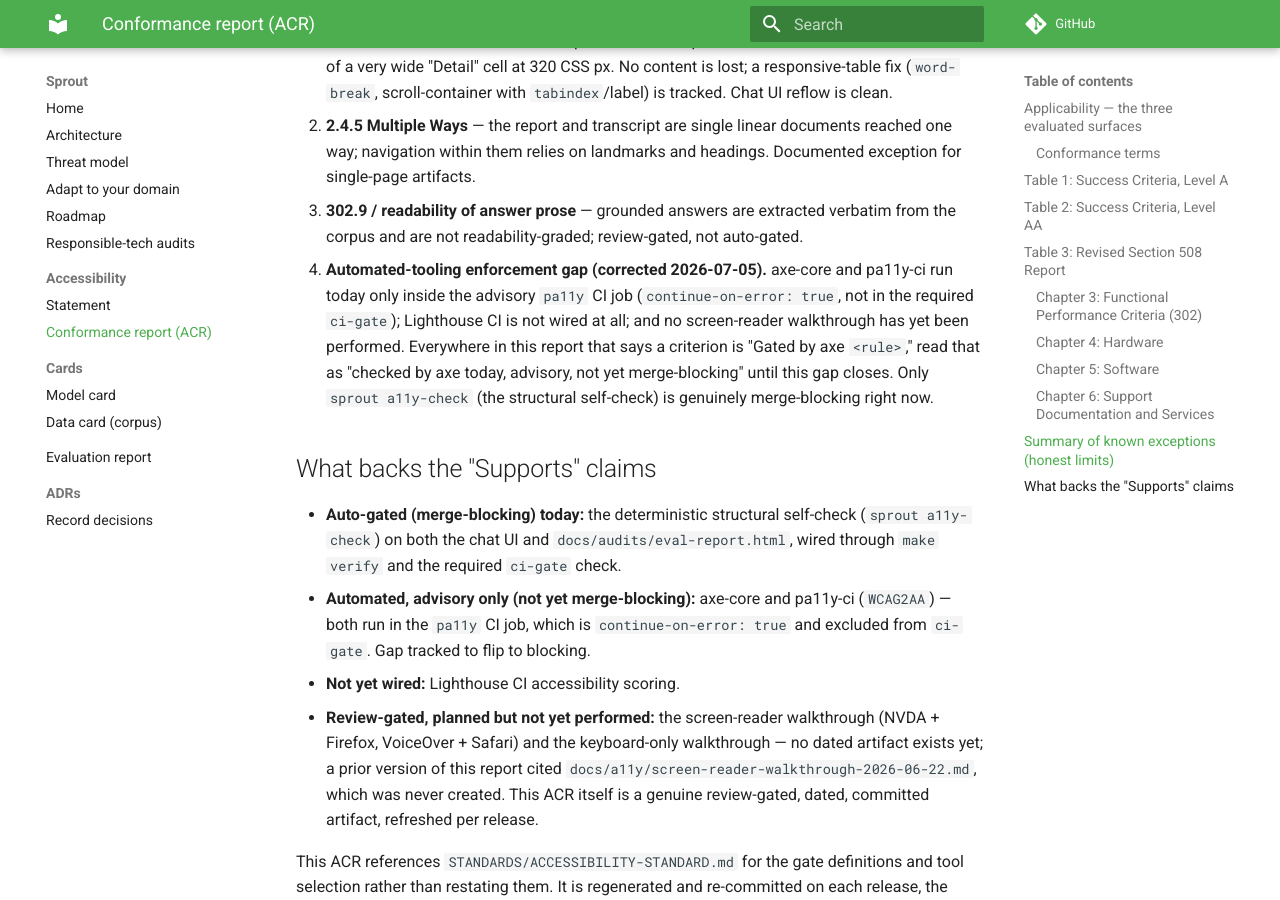
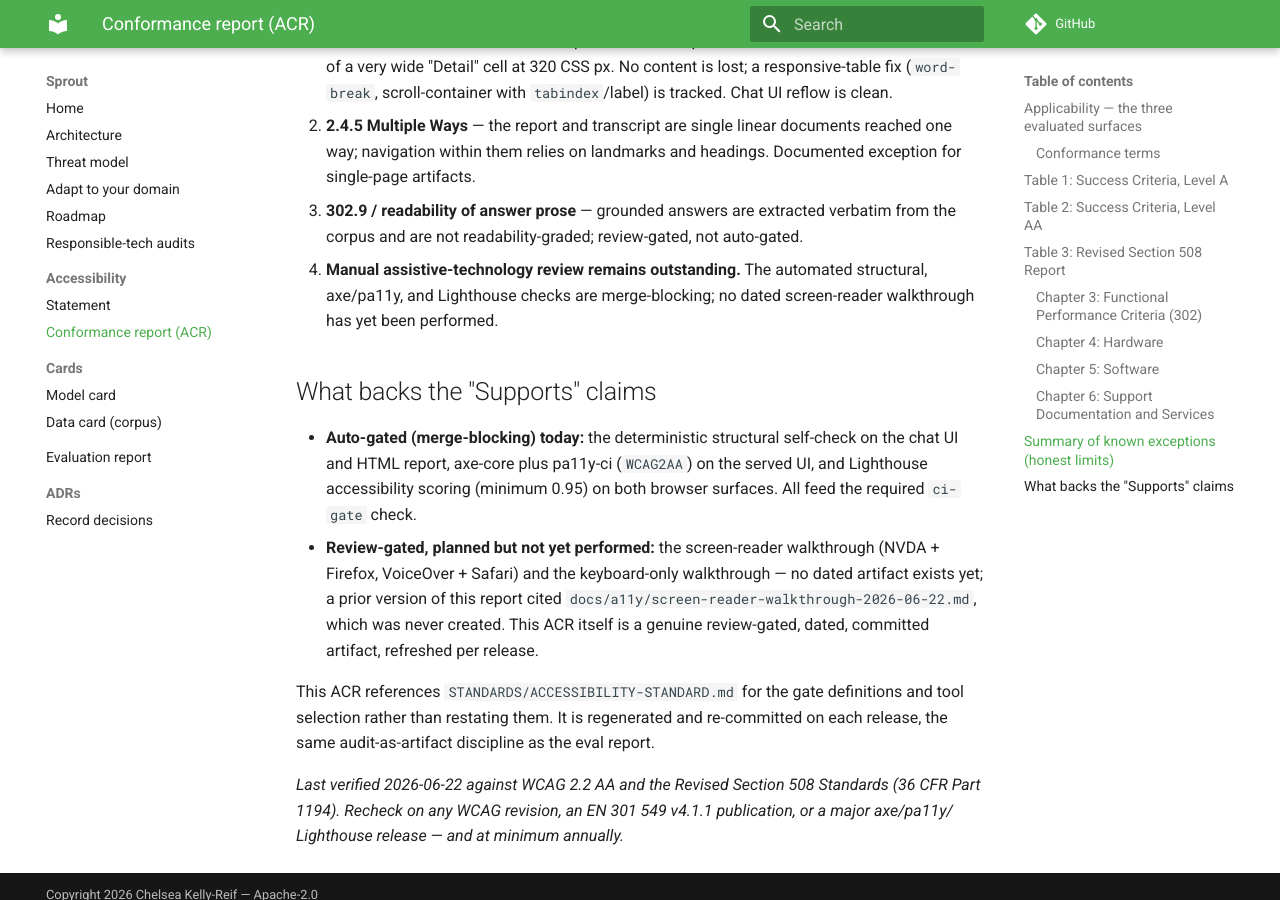
Before and after one commit to ChelseaKR/sprout, an MkDocs documentation site: the page built from docs/accessibility/ACR.md, in a window 1280 px wide and 900 px high, scrolled down 9368 px. Built offline with MkDocs 1.6.1 and Material for MkDocs 9.7.7, drawn with Linux system fonts in a browser that asks for light colours; comment, search, counter and statistics services are not loaded.

```diff
--- a/docs/accessibility/ACR.md
+++ b/docs/accessibility/ACR.md
@@ -188,22 +188,16 @@
    single-page artifacts.
 3. **302.9 / readability of answer prose** — grounded answers are extracted verbatim from the
    corpus and are not readability-graded; review-gated, not auto-gated.
-4. **Automated-tooling enforcement gap (corrected 2026-07-05).** axe-core and pa11y-ci run today
-   only inside the advisory `pa11y` CI job (`continue-on-error: true`, not in the required
-   `ci-gate`); Lighthouse CI is not wired at all; and no screen-reader walkthrough has yet been
-   performed. Everywhere in this report that says a criterion is "Gated by axe `<rule>`," read
-   that as "checked by axe today, advisory, not yet merge-blocking" until this gap closes. Only
-   `sprout a11y-check` (the structural self-check) is genuinely merge-blocking right now.
+4. **Manual assistive-technology review remains outstanding.** The automated structural,
+   axe/pa11y, and Lighthouse checks are merge-blocking; no dated screen-reader walkthrough has
+   yet been performed.
 
 ## What backs the "Supports" claims
 
-- **Auto-gated (merge-blocking) today:** the deterministic structural self-check
-  (`sprout a11y-check`) on both the chat UI and `docs/audits/eval-report.html`, wired through
-  `make verify` and the required `ci-gate` check.
-- **Automated, advisory only (not yet merge-blocking):** axe-core and pa11y-ci
-  (`WCAG2AA`) — both run in the `pa11y` CI job, which is `continue-on-error: true` and excluded
-  from `ci-gate`. Gap tracked to flip to blocking.
-- **Not yet wired:** Lighthouse CI accessibility scoring.
+- **Auto-gated (merge-blocking) today:** the deterministic structural self-check on the chat UI
+  and HTML report, axe-core plus pa11y-ci (`WCAG2AA`) on the served UI, and Lighthouse
+  accessibility scoring (minimum 0.95) on both browser surfaces. All feed the required
+  `ci-gate` check.
 - **Review-gated, planned but not yet performed:** the screen-reader walkthrough
   (NVDA + Firefox, VoiceOver + Safari) and the keyboard-only walkthrough — no dated artifact
   exists yet; a prior version of this report cited
```
Also changed, not shown: docs/RESPONSIBLE-TECH-AUDITS.md (+3 -6 lines), docs/a11y/STATEMENT.md (+6 -10 lines), 1 other file.
